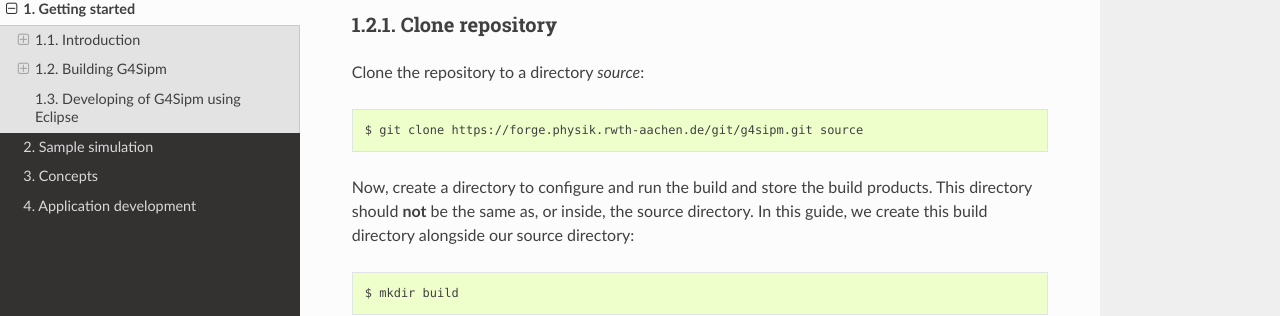
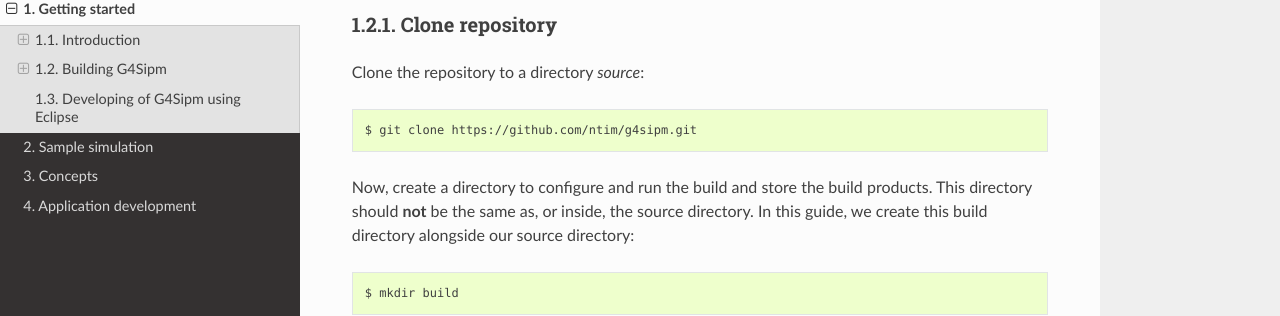
Before and after one commit to ntim/g4sipm, a Sphinx documentation site: the page built from docs/install.rst, in a window 1280 px wide and 900 px high, scrolled down 1260 px. Shown: the part 137-453 px from the top of the window. Built offline with Sphinx 7.4.7 and the Read the Docs theme 2.0.0, drawn with Linux system fonts in a browser that asks for light colours; formulas are drawn with MathJax 3.

Commit message:
Corrected repository path.

```diff
--- a/docs/install.rst
+++ b/docs/install.rst
@@ -70,7 +70,7 @@ Clone repository
 
 Clone the repository to a directory *source*::
 
-   $ git clone https://forge.physik.rwth-aachen.de/git/g4sipm.git source
+   $ git clone https://github.com/ntim/g4sipm.git
 
 Now, create a directory to configure and run the build and store the build products. This directory should **not** be the same as, or inside, the source directory.
 In this guide, we create this build directory alongside our source directory::
```
